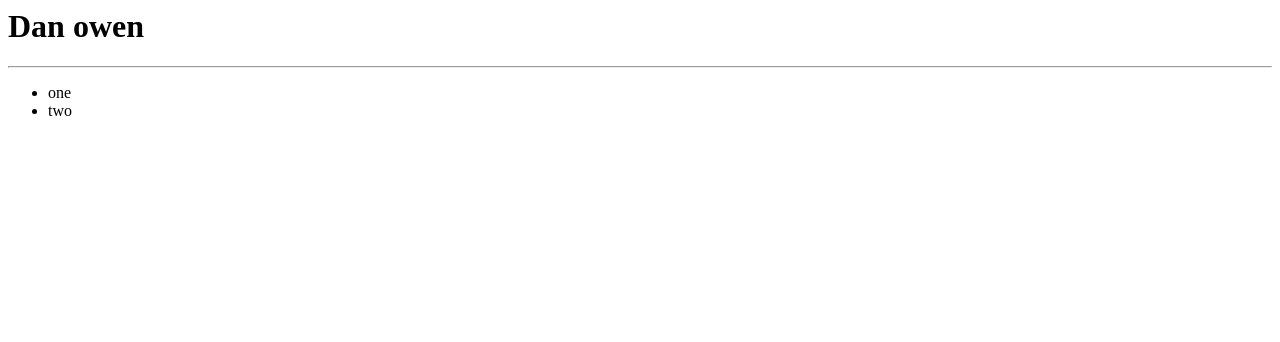
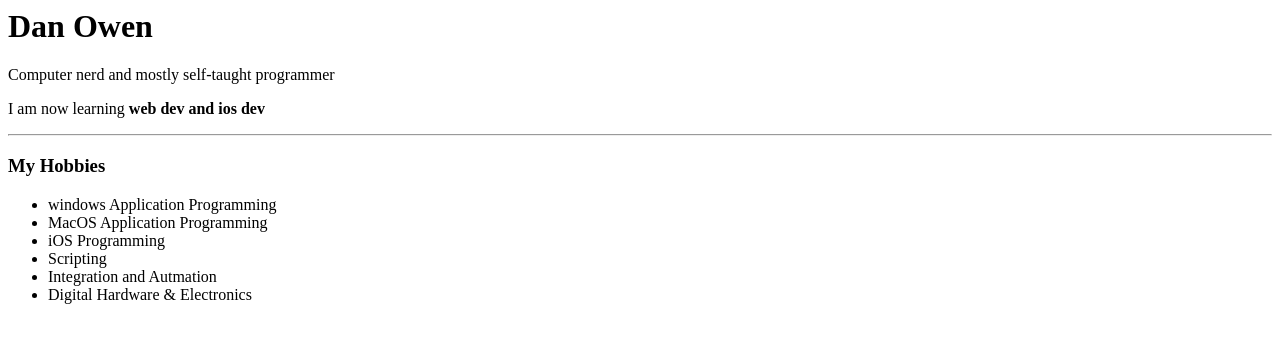
Before and after one commit to greyshirtguy/learnwebdev, a plain HTML site: page index.html in a window 1280 px wide. Drawn offline with Linux system fonts and the light colour scheme.

Commit message:
Update index.html

```diff
--- a/index.html
+++ b/index.html
@@ -3,11 +3,18 @@
 <title>Dan Owen</title>
 </head>
 <body>
-<h1>Dan owen</h1>
-<hr>
-<ul>
-<li>one</li>
-<li>two</li>
-</ul>
+  <h1>Dan Owen</h1>
+  <p>Computer nerd and </em>mostly</em> self-taught programmer</p>
+  <p>I am now learning <strong>web dev and ios dev</strong>
+  <hr>
+  <h3>My Hobbies</h3>
+  <ul>
+    <li>windows Application Programming</li>
+    <li>MacOS Application Programming</li>
+    <li>iOS Programming</li>
+    <li>Scripting</li>
+    <li>Integration and Autmation</li>
+    <li>Digital Hardware & Electronics</li>
+  </ul>
 </body>
 </html>
```
